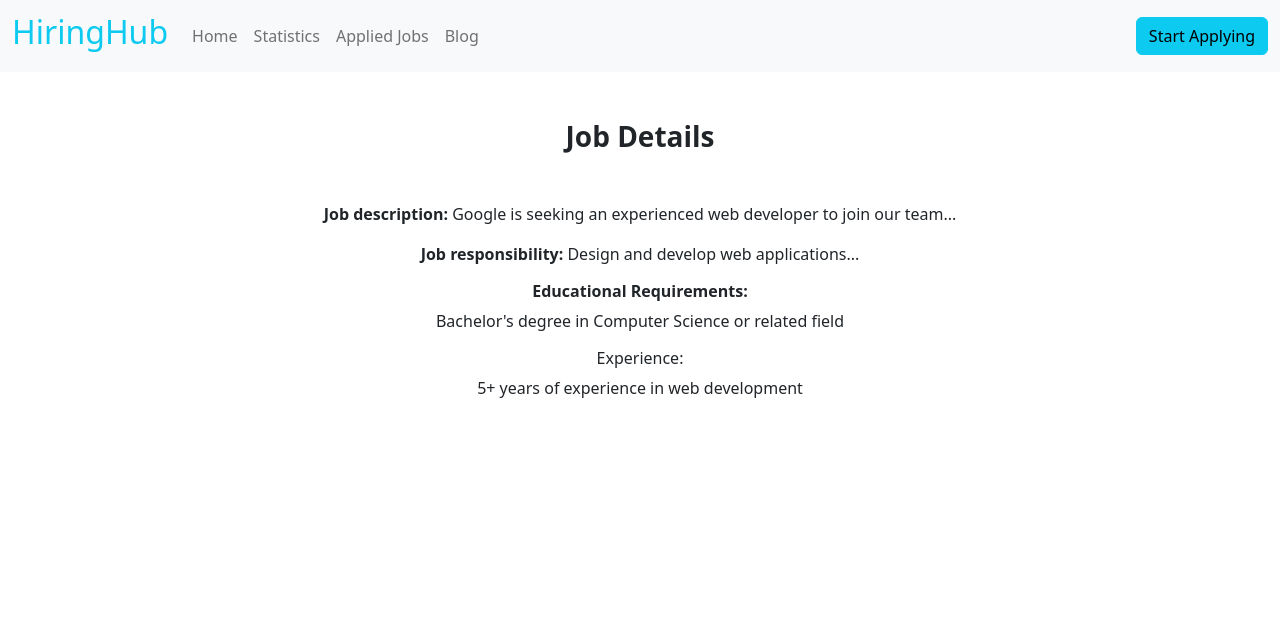
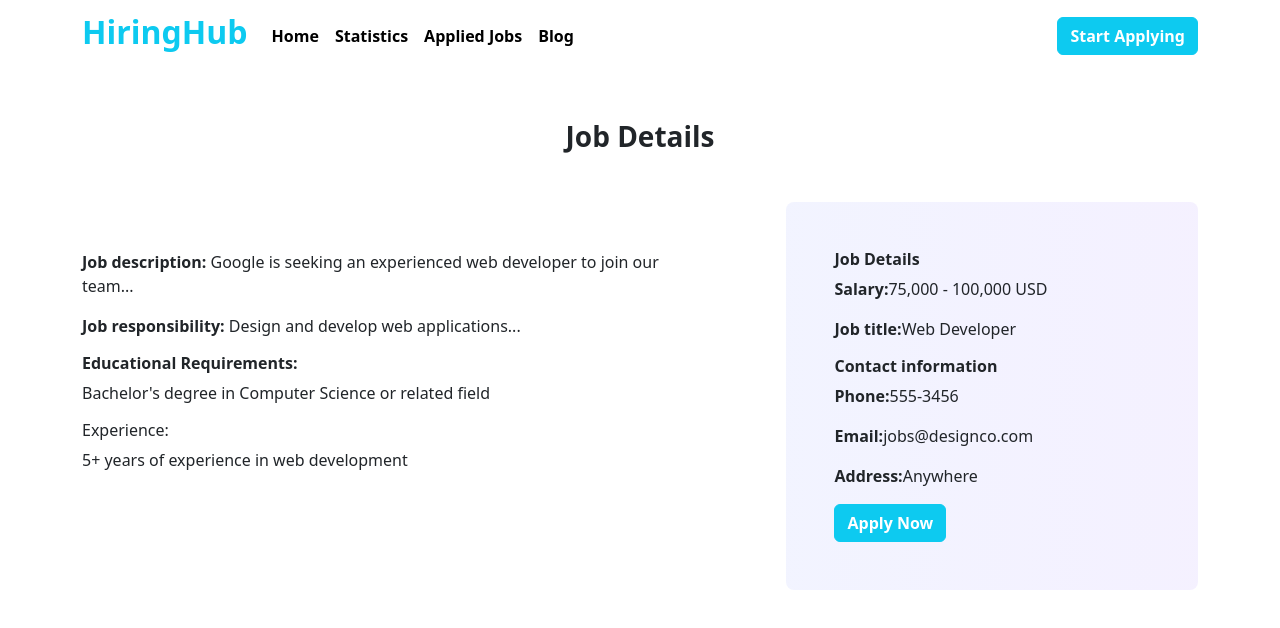
Before and after one commit to propa-zaman/hiring-hub, a React (Vite) app: page /job/1 in a window 1280 px wide. Shown: the top 628 px of the page. Built offline with nearby package versions, Linux system fonts and the light colour scheme.

Commit message:
featured job are sliced for 4 job data

```diff
--- a/public/jobs.json
+++ b/public/jobs.json
@@ -12,10 +12,8 @@
     "job_responsibility": "Design and develop web applications...",
     "educational_requirements": "Bachelor's degree in Computer Science or related field",
     "experiences": "5+ years of experience in web development",
-        "contact_information": {
-          "phone": "555-1234",
-          "email": "jobs@acmeinc.com"
-        }
+    "phone": "555-3456",
+    "email": "jobs@designco.com"
   },
   {
     "id": 2,
@@ -30,10 +28,8 @@
     "job_responsibility": "Develop and execute marketing campaigns...",
     "educational_requirements": "Bachelor's degree in Marketing or related field",
     "experiences": "7+ years of experience in marketing",
-        "contact_information": {
-          "phone": "555-5678",
-          "email": "jobs@xyzcorp.com"
-        }
+    "phone": "555-3456",
+    "email": "jobs@designco.com"
   },
   {
     "id": 3,
@@ -48,10 +44,8 @@
     "job_responsibility": "Design, develop, and maintain software applications...",
     "educational_requirements": "Bachelor's degree in Computer Science or related field",
     "experiences": "3+ years of experience in software engineering",
-        "contact_information": {
-          "phone": "555-9012",
-          "email": "jobs@techco.com"
-        }
+    "phone": "555-3456",
+    "email": "jobs@designco.com"
   },
   {
     "id": 4,
@@ -66,10 +60,8 @@
     "job_responsibility": "Create designs for print and digital media...",
     "educational_requirements": "Bachelor's degree in Graphic Design or related field",
     "experiences": "5+ years of experience in graphic design",
-        "contact_information": {
     "phone": "555-3456",
     "email": "jobs@designco.com"
-        }
   },
   {
     "id": 5,
@@ -83,11 +75,9 @@
     "job_description": "Yahoo is seeking a talented Software Engineer...",
     "job_responsibility": "Create designs for print and digital media...",
     "educational_requirements": "Bachelor's degree in Graphic Design or related field",
-        "experiences": "5+ years of experience in graphic design",
-        "contact_information": {
+    "experiences": "5+ years of experience in software engineering",
     "phone": "555-3456",
     "email": "jobs@designco.com"
-        }
   },
   {
     "id": 6,
@@ -101,10 +91,8 @@
     "job_description": "Tesla is seeking a talented Mechanical Engineer...",
     "job_responsibility": "Create designs for print and digital media...",
     "educational_requirements": "Bachelor's degree in Mechanical Engineering or related field",
-        "experiences": "5+ years of experience in graphic design",
-        "contact_information": {
+    "experiences": "5+ years of experience in mechanical engineering",
     "phone": "555-3456",
     "email": "jobs@designco.com"
   }
-      }
 ]
--- a/src/Components/Header/Header.jsx
+++ b/src/Components/Header/Header.jsx
@@ -8,9 +8,9 @@ import Navbar from 'react-bootstrap/Navbar';
 
 const Header = () => {
     return (
-        <Navbar bg="light" expand="lg">
-            <Container fluid>
-                <Navbar.Brand href="/"><h2 className='text-info'>HiringHub</h2></Navbar.Brand>
+        <Navbar expand="lg">
+            <Container>
+                <Navbar.Brand href="/"><h2 className='text-info fw-bolder'>HiringHub</h2></Navbar.Brand>
                 <Navbar.Toggle aria-controls="navbarScroll" />
                 <Navbar.Collapse id="navbarScroll">
                     <Nav
@@ -18,15 +18,15 @@ const Header = () => {
                         style={{ maxHeight: '100px' }}
                         navbarScroll
                     >
-                        <Nav.Link href="/">Home</Nav.Link>
-                        <Nav.Link href="/statistics">Statistics</Nav.Link>
-                        <Nav.Link href="/appliedjobs">Applied Jobs</Nav.Link>
-                        <Nav.Link href="/blog">Blog</Nav.Link>
+                        <Nav.Link className='fw-bold text-black' href="/">Home</Nav.Link>
+                        <Nav.Link className='fw-bold text-black' href="/statistics">Statistics</Nav.Link>
+                        <Nav.Link className='fw-bold text-black' href="/appliedjobs">Applied Jobs</Nav.Link>
+                        <Nav.Link className='fw-bold text-black' href="/blog">Blog</Nav.Link>
 
 
 
                     </Nav>
-                    <Button variant="info">Start Applying</Button>
+                    <Button variant="info" className='btn btn-info text-white fw-semibold'>Start Applying</Button>
 
                 </Navbar.Collapse>
             </Container>
--- a/src/Components/Home/Home.jsx
+++ b/src/Components/Home/Home.jsx
@@ -20,7 +20,7 @@ const Home = () => {
                 <div>
                     <h2 className='fs-1 text mt-5 fw-bolder'>One Step <br /> Closer To Your <br /> <span className='text-info'>Dream Job</span></h2>
                     <p>Explore thousands of job opportunities with all the information you need. Its your future. Come find it. Manage all your job application from start to finish.</p>
-                    <button className='btn btn-info'>Get Started</button>
+                    <button className='btn btn-info text-white fw-semibold'>Get Started</button>
                 </div>
 
                 <div>
@@ -56,7 +56,7 @@ const Home = () => {
 
                 {!showAll && (
                     <div className='text-center py-5'>
-                        <button className='btn-info' onClick={() => setShowAll(!showAll)} >
+                        <button className='btn btn-info text-white fw-semibold' onClick={() => setShowAll(!showAll)} >
                             See All Jobs
                         </button>
 
--- a/src/Components/Jobs/Jobs.css
+++ b/src/Components/Jobs/Jobs.css
@@ -11,3 +11,8 @@
     height: 40px;
     margin: 30px;
 }
+
+.dt a{
+    text-decoration: none;
+    color: white;
+}
--- a/src/Components/Jobs/Jobs.jsx
+++ b/src/Components/Jobs/Jobs.jsx
@@ -15,7 +15,7 @@ const Jobs = ({ job }) => {
             </div>
             <p>Location:{location}</p>
             <p>Salary:{salary}</p>
-            <button className='btn btn-info'> <Link to={`/job/${id}`}>View Details</Link> </button>
+            <button className='btn btn-info text-white fw-semibold dt'> <Link to={`/job/${id}`}>View Details</Link> </button>
         </div>
     );
 };
--- /dev/null
+++ b/src/Components/JobsDetaills/JobsDetails.css
@@ -0,0 +1,5 @@
+.job-details {
+    background: linear-gradient(90deg, rgba(126, 144, 254, 0.1) 0%, rgba(152, 115, 255, 0.1) 100%);
+    border-radius: 8px;
+    width: 424px;
+}
--- a/src/Components/JobsDetaills/JobsDetails.jsx
+++ b/src/Components/JobsDetaills/JobsDetails.jsx
@@ -1,5 +1,6 @@
 import React, { useEffect, useState } from 'react';
 import { useLoaderData, useParams } from 'react-router-dom';
+import './JobsDetails.css'
 
 const JobsDetails = () => {
 
@@ -16,8 +17,10 @@ const JobsDetails = () => {
             })
     }, [])
     return (
-        <div className='container text-center mt-5 mx-auto'>
-            <h3 className='fw-bold'>Job Details</h3>
+        <div className='container mt-5 mx-auto'>
+            <h3 className='fw-bold text-center'>Job Details</h3>
+            <div className='d-md-flex mt-5 justify-content-evenly'>
+                <div className='text-start me-5'>
                     <p className='mt-5'><span className='fw-bold'>Job description: </span>{job.job_description}</p>
                     <p><span className='fw-bold'>Job responsibility: </span>{job.job_responsibility}</p>
                     <h6 className='fw-bold'>Educational Requirements:</h6>
@@ -25,6 +28,20 @@ const JobsDetails = () => {
                     <h6 className='fw bold'>Experience:</h6>
                     <p>{job.experiences}</p>
                 </div>
+
+                <div className='job-details p-5 ms-5'>
+                    <h6 className='fw-bold'>Job Details</h6>
+                    <p><span className='fw-semibold'>Salary:</span>{job.salary}</p>
+                    <p><span className='fw-semibold'>Job title:</span>{job.job_title}</p>
+                    <h6 className='fw-bold'>Contact information</h6>
+                    <p><span className='fw-semibold'>Phone:</span>{job.phone}</p>
+                    <p><span className='fw-semibold'>Email:</span>{job.email}</p>
+                    <p><span className='fw-semibold'>Address:</span>{job.location}</p>
+                    <button className='btn btn-info text-white fw-semibold'>Apply Now</button>
+                </div>
+            </div>
+
+        </div>
     );
 };
 
```
Lines whose indentation alone changed are shown as unchanged.
